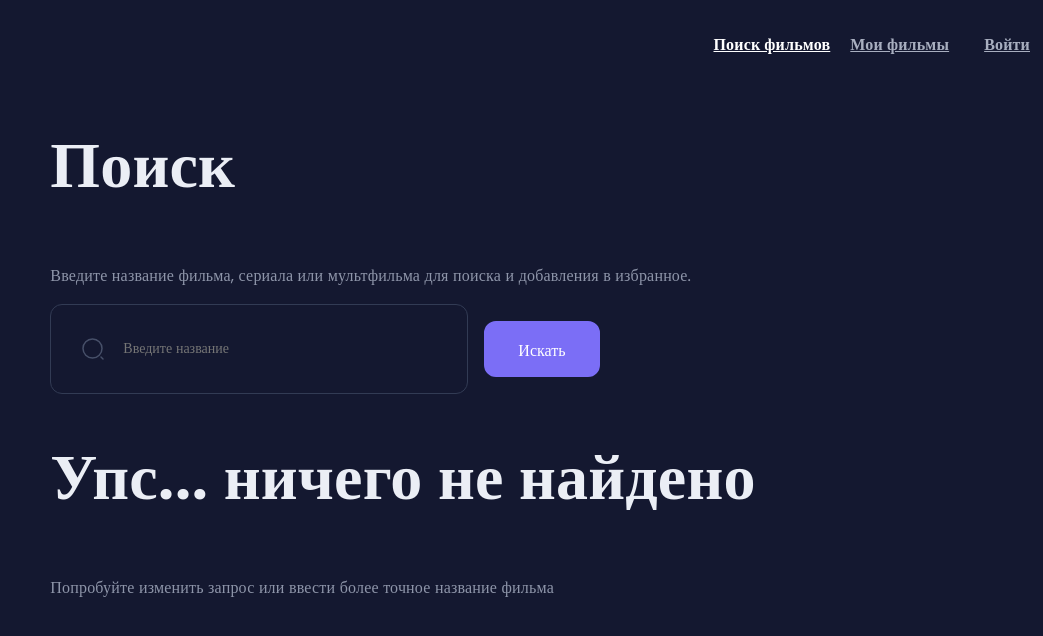
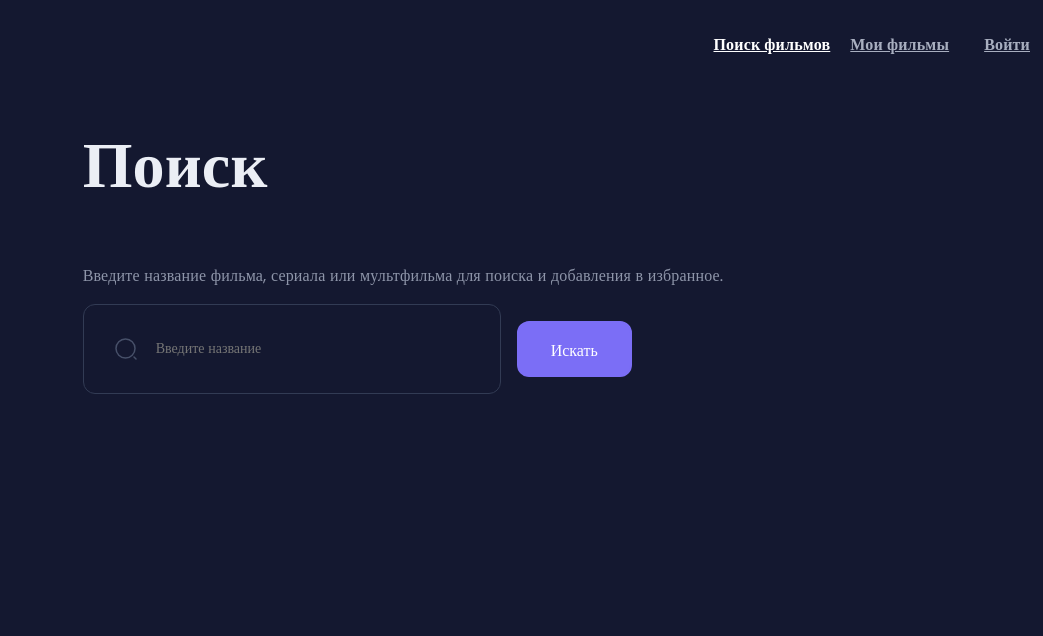
Before and after one commit to a-kolesnichenko/react-course-dz, a React (Vite) app: page / in a window 1280 px wide. Shown: the top 636 px of the page, without its empty margins (237-1280 px from the left). Built offline with nearby package versions, Linux system fonts and the light colour scheme.

Commit message:
fix: update search logic to display no results message only after a search has been made

```diff
--- a/src/pages/MoviesSearch/MoviesSearch.tsx
+++ b/src/pages/MoviesSearch/MoviesSearch.tsx
@@ -14,6 +14,7 @@ import axios from 'axios';
 function MoviesSearch() {
 
   const [searchQuery, setSearchQuery] = useState('');
+  const [hasSearched, setHasSearched] = useState(false);
 
   const [movies, setMovies] = useState<Movie[]>([]);
 
@@ -26,6 +27,7 @@ function MoviesSearch() {
       } else {
         setMovies([]);
       }
+      setHasSearched(true);
     } catch (e) {
       console.error(e);
       return;
@@ -50,7 +52,7 @@ function MoviesSearch() {
             year={movie.Year} />
         ))}
       </div>}
-      {movies.length === 0 && <div className={styles['movies-no-results-container']}>
+      {hasSearched && movies.length === 0 && <div className={styles['movies-no-results-container']}>
         <Header text="Упс... ничего не найдено"/>
         <Paragraph>Попробуйте изменить запрос или ввести более точное название фильма</Paragraph>
       </div>}
```
